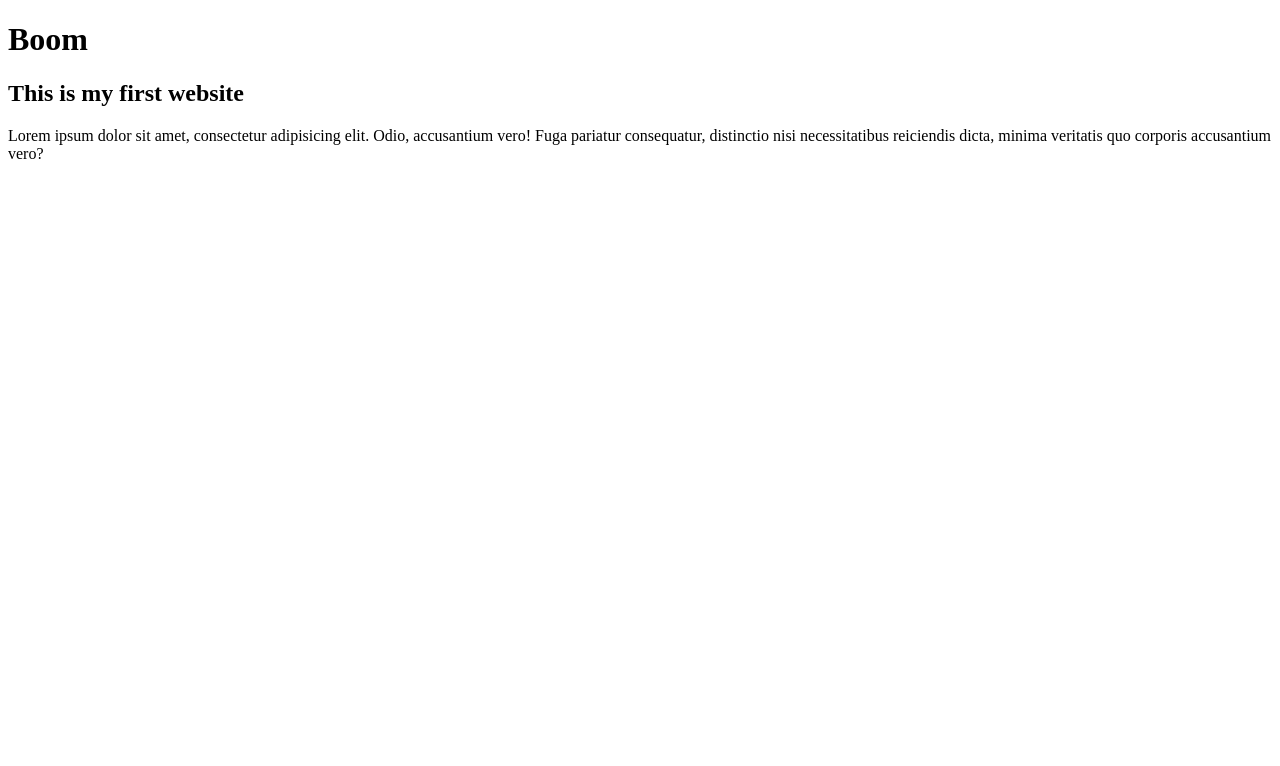
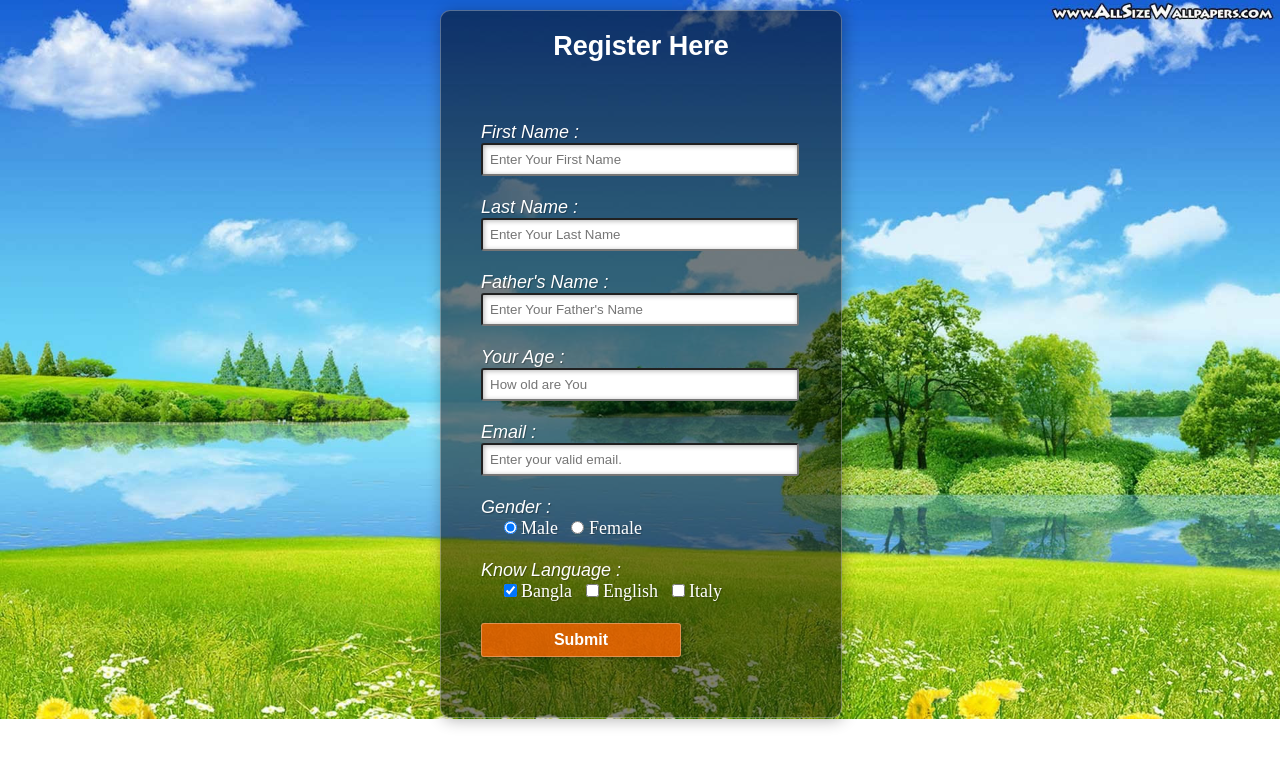
Before and after one commit to Payer62/My-Website, a plain HTML site: page Index.html in a window 1280 px wide. Drawn offline with Linux system fonts and the light colour scheme.

Commit message:
text updated

```diff
--- a/Index.html
+++ b/Index.html
@@ -4,11 +4,60 @@
     <meta charset="UTF-8">
     <meta http-equiv="X-UA-Compatible" content="IE=edge">
     <meta name="viewport" content="width=device-width, initial-scale=1.0">
+    <link rel="stylesheet" type="text/css" href="style.css">
     <title>My Website</title>
 </head>
+
 <body>
-    <h1>Boom</h1>
-    <h2>This is my first website</h2>
-    <p>Lorem ipsum dolor sit amet, consectetur adipisicing elit. Odio, accusantium vero! Fuga pariatur consequatur, distinctio nisi necessitatibus reiciendis dicta, minima veritatis quo corporis accusantium vero?</p>
+    <div class="main">
+        <div class="register">
+            <h2>Register Here</h2>
+            <form id="register" method="post">
+                <label>First Name : </label>
+                <br>
+                <input type="text" name="fname" id="name" placeholder="Enter Your First Name">
+                <br><br>
+                <label>Last Name : </label>
+                <br>
+                <input type="text" name="lname" id="name" placeholder="Enter Your Last Name">
+                <br><br>
+                <label>Father's Name : </label>
+                <br>
+                <input type="text" name="fathername" id="name" placeholder="Enter Your Father's Name">
+                <br><br>
+                <label>Your Age : </label>
+                <br>
+                <input type="number" min="18" max="40" name="age" id="name" placeholder="How old are You">
+                <br><br>
+                <label>Email : </label>
+                <br>
+                <input type="email" name="email" id="name" placeholder="Enter your valid email.">
+                <br><br>
+                <label>Gender : </label>
+                <br>
+                &nbsp;&nbsp; &nbsp;
+                <input type="radio" name="gender" id="male" checked>
+                <span id="male">Male</span>
+                &nbsp;
+                <input type="radio" name="gender" id="female">
+                <span id="male">Female</span>
+                <br><br>
+                <label>Know Language : </label>
+                <br>
+                &nbsp;&nbsp; &nbsp;
+                <input type="checkbox" name="lang" id="bangla" checked>
+                <span id="bangla">Bangla</span>
+                &nbsp;
+                <input type="checkbox" name="lang" id="eng">
+                <span id="eng">English</span>
+                &nbsp;
+                <input type="checkbox" name="lang" id="ita">
+                <span id="ita">Italy</span>
+                <br><br>
+                <input type="submit" value="Submit" name="submit" id="submit">
+
+            </form>
+        </div>
+    </div>
 </body>
 </html>
--- /dev/null
+++ b/style.css
@@ -0,0 +1,71 @@
+*{
+    margin: 0;
+    padding: 0;
+}
+
+body{
+    background: url("img/meg.jpg");
+    background-position: center center;
+    background-repeat: no-repeat;
+    background-size: cover;
+}
+
+.main{
+    width: 400px;
+    margin: 10px auto 0px auto;
+}
+
+h2{
+    text-align: center;
+    padding: 20px;
+    font-family: sans-serif;
+    color: #fff;
+}
+
+.register{
+    background-color: rgba(0,0,0,0.5);
+    width: 100%;
+    font-size: 18px;
+    border-radius: 10px;
+    border: 1px solid rgba(255,255,255,0.3);
+    box-shadow: 2px 2px 15px rgba(0,0,0,0.3);
+    color: #fff;
+}
+
+form#register{
+    margin: 40px;
+}
+
+label{
+    font-family: sans-serif;
+    font-size: 18px;
+    font-style: italic;
+}
+
+input#name{
+    width: 300px;
+    border-radius: 3px;
+    outline: 0;
+    padding: 7px;
+    background-color: #fff;
+    box-shadow: inset 1px 1px 5px rgba(0,0,0,0.3);
+}
+
+input#submit{
+    width: 200px;
+    padding: 7px;
+    font-size: 16px;
+    font-family: sans-serif;
+    font-weight: 600;
+    border: 1px solid rgba(255,255,255,0.3);
+    border-radius: 3px;
+    color: #fff;
+    cursor: pointer;
+    background-color: rgba(250,100,0,0.8);
+    box-shadow: 1px 1px 5px rgba(0,0,0,0.3);
+    margin-bottom: 20px;
+}
+
+label,span,h{
+    text-shadow: 1px 1px 1px rgba(0,0,0,0.3);
+}
```
Also changed, not shown: img/meg.jpg (added).
